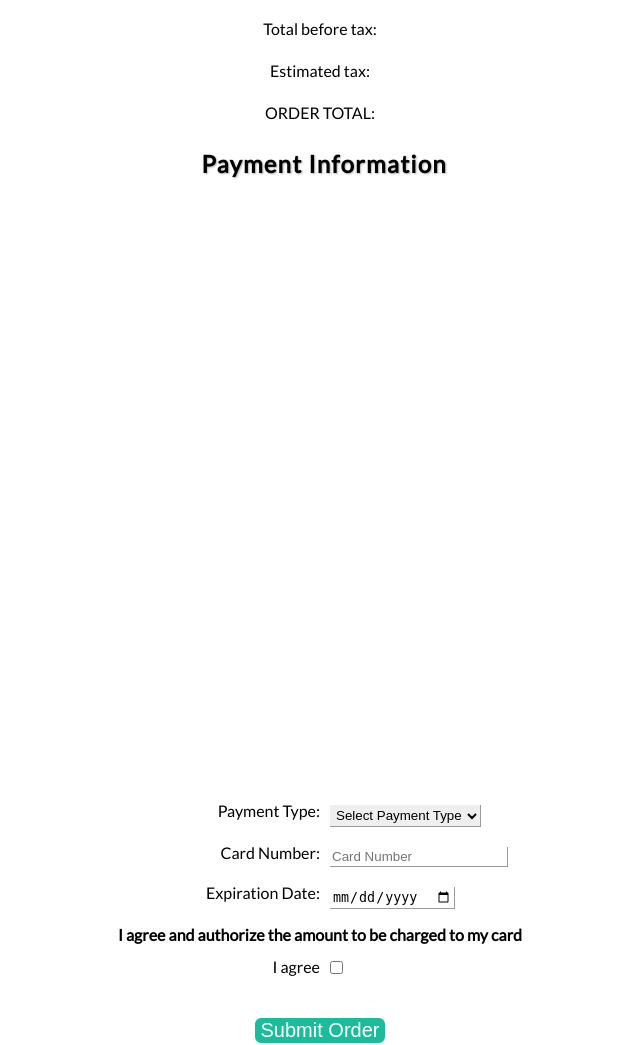
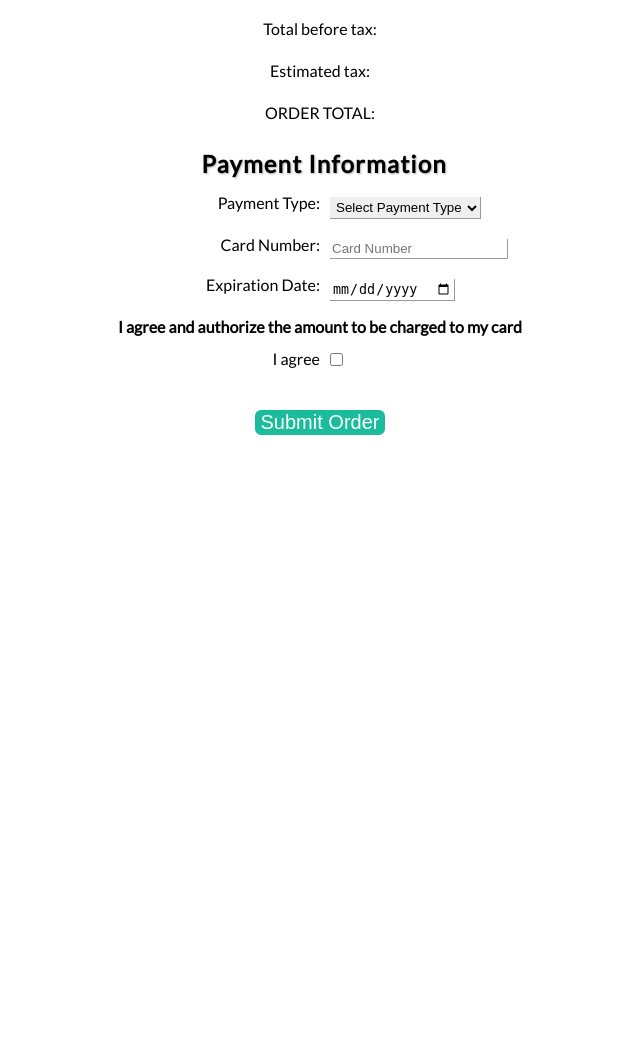
Before and after one commit to CS3320/eCommerce-shopping-cart, a PHP site: page /html/checkout.html in a window 1280 px wide. Shown: the part 207-1252 px from the top of the page, without its empty margins (320-960 px from the left). After the commit the page ends 642 px from the top, so only its background shows below. Run offline with PHP 8.4, Linux system fonts and the light colour scheme.

Commit message:
fix form spacing

```diff
--- a/css/main.css
+++ b/css/main.css
@@ -17,8 +17,8 @@ h2 {
 }
 
 form {
-  width: 80vw;
-  height: 80vh;
+  /*width: 80vw;
+  height: 80vh;*/
   margin: auto;
 }
 
@@ -46,10 +46,6 @@ select {
   border-top: none;
   border-left: none;
   float: left;
-}
-
-select {
-
 }
 
 button {
```
